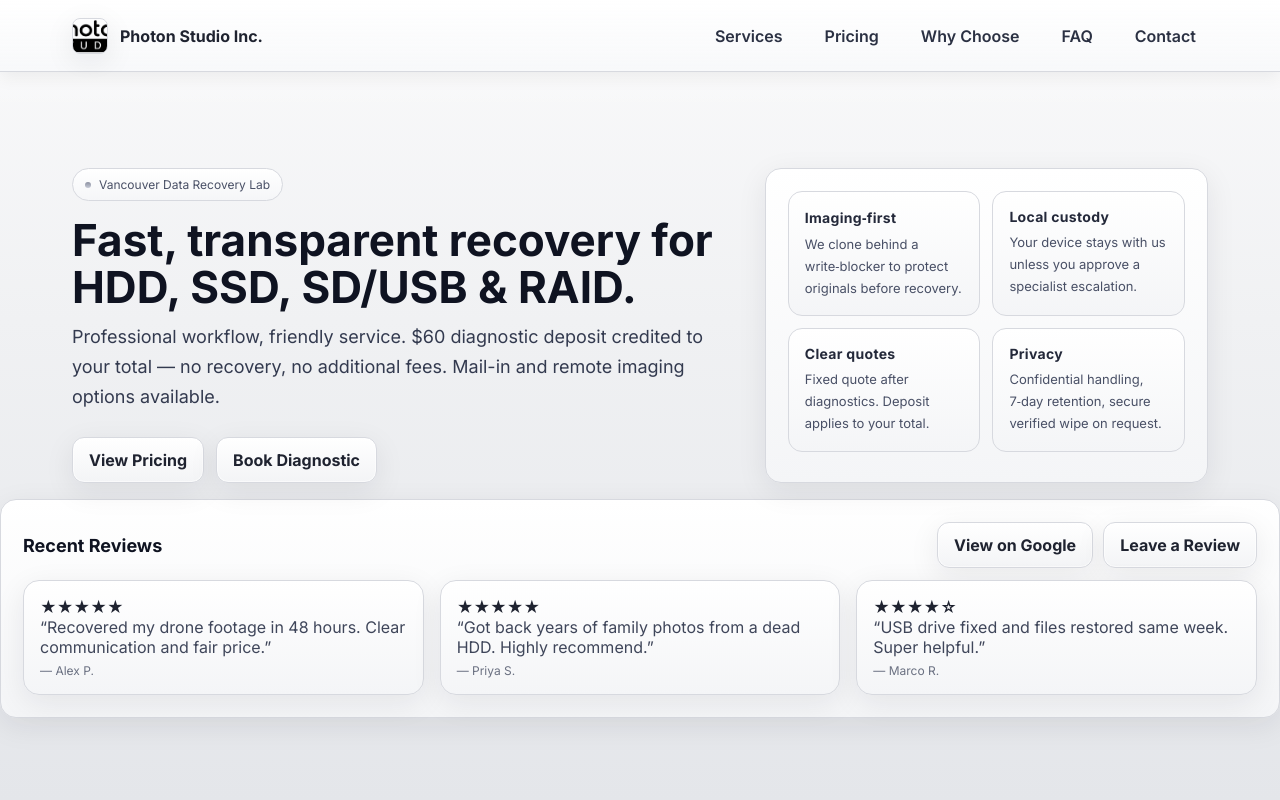
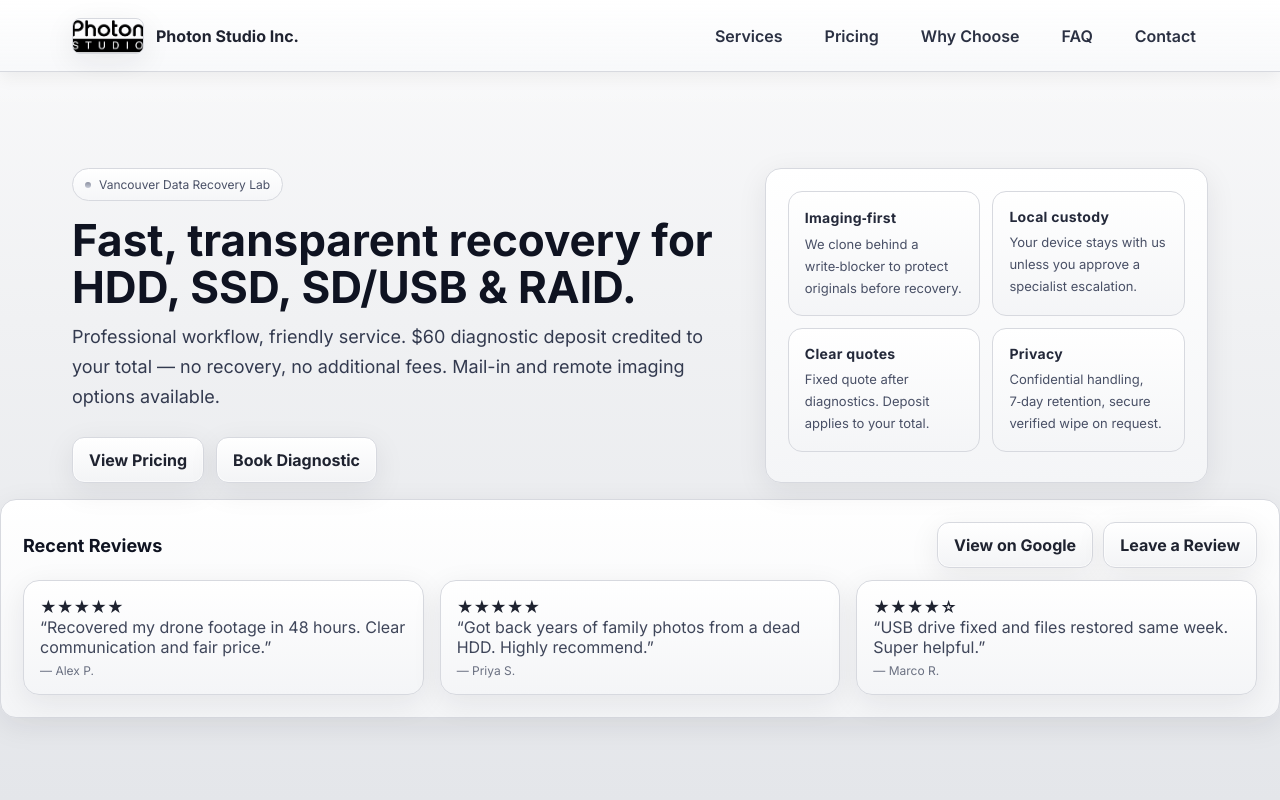
Before and after one commit to PhotonStudioInc/photon-studio-website, a plain HTML site: page index.html in a window 1280 px wide. Shown: the top 800 px of the page. Drawn offline with Linux system fonts and the light colour scheme.

Commit message:
Update index.html

```diff
--- a/index.html
+++ b/index.html
@@ -122,11 +122,8 @@
   <header>
     <div class="container nav">
       <a class="brand" href="#home" aria-label="Photon Studio Home">
-        <!-- LOGO: Replace this placeholder block with your actual logo image if preferred.
-           Example: <img src="/assets/img/logo.png" alt="Photon Studio Inc." width="36" height="36" />
-           Or keep this styled div for a neutral placeholder. -->
         <!-- HEADER LOGO: swap src as needed; keep small height for nav -->
-        <img src="assets/logo.png" alt="Photon Studio Inc." width="36" height="36" style="border-radius:8px; object-fit:cover; border:1px solid var(--line); box-shadow:var(--shadow)" />
+        <img src="assets/logo.png" alt="Photon Studio Inc." width="72" height="36" style="border-radius:8px; object-fit:cover; border:1px solid var(--line); box-shadow:var(--shadow)" />
         <span>Photon Studio Inc.</span>
       </a>
       <button class="btn menu-toggle" aria-label="Open menu" onclick="toggleMenu()">Menu</button>
```
